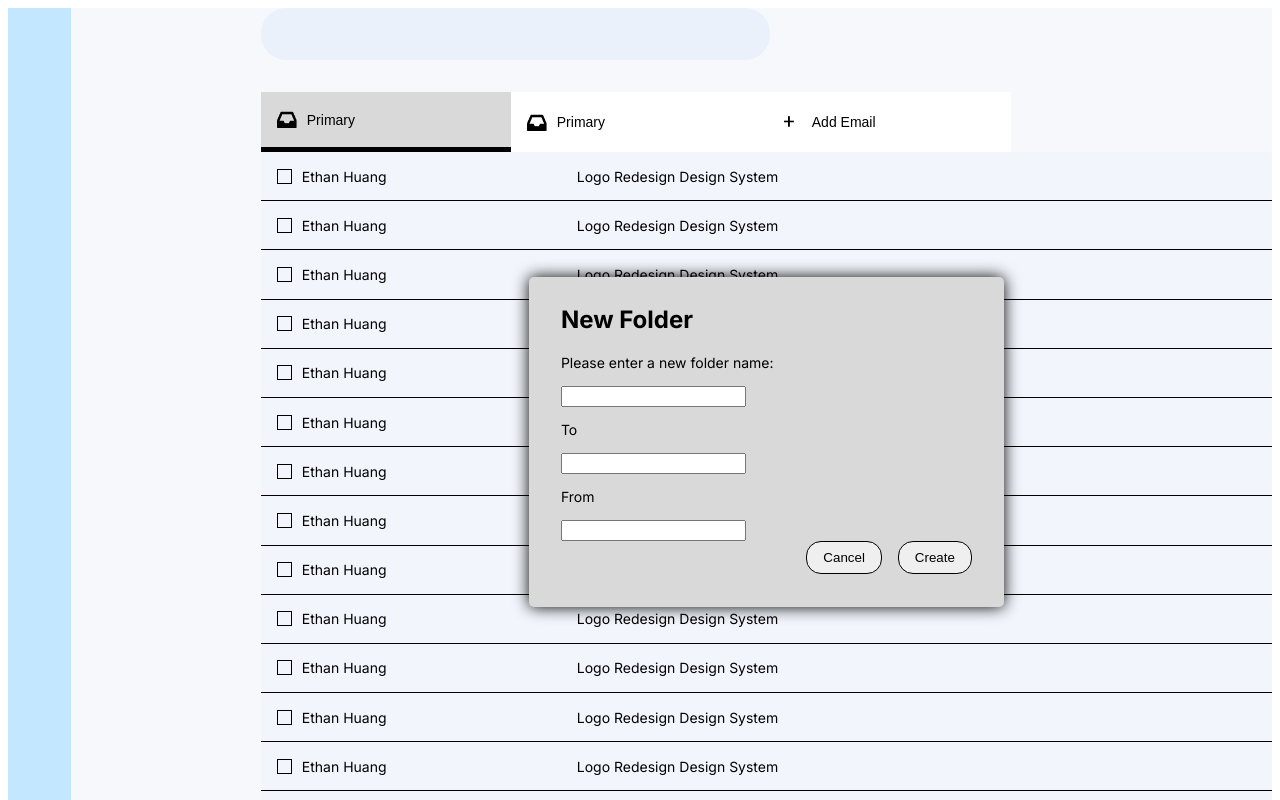
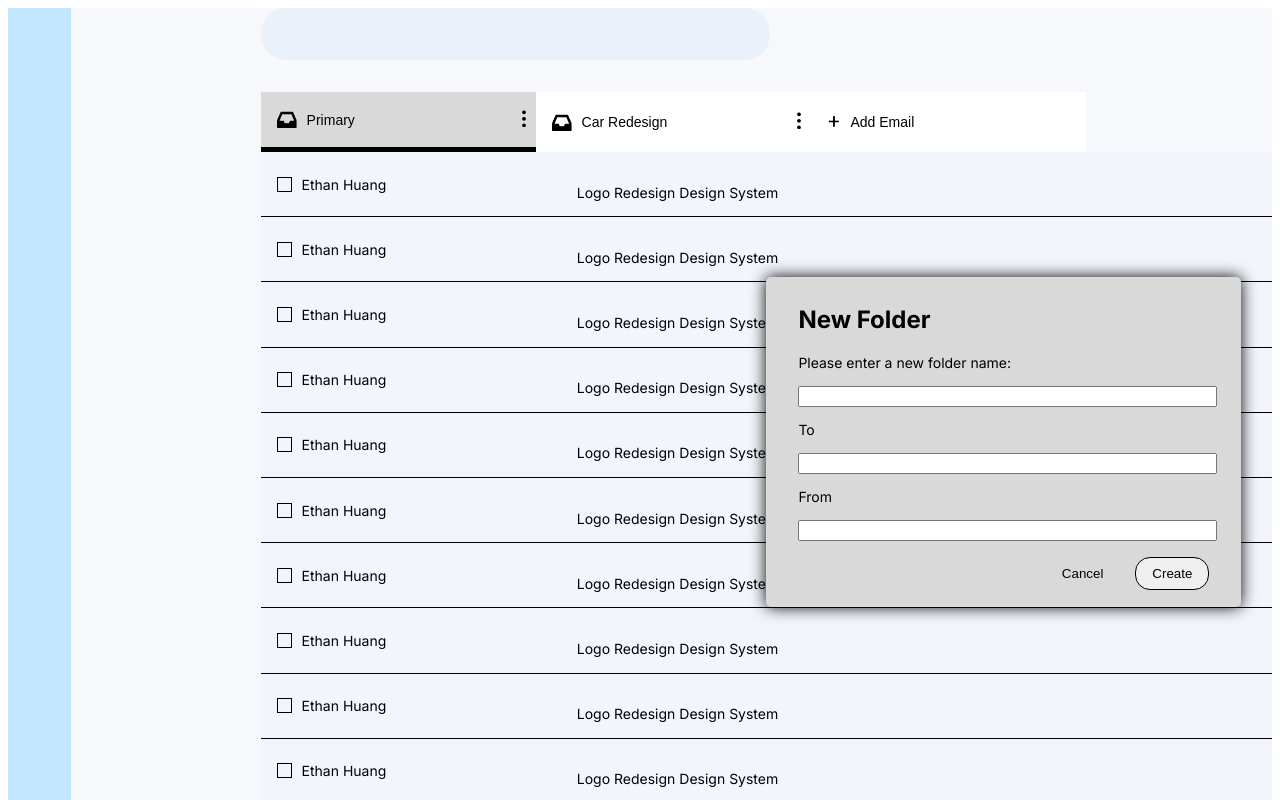
Before and after one commit to yeeeshuan/gmail-redesign, a Next.js app: page / in a window 1280 px wide. Both pictures are taken after a click on the button "Add Email". Shown: the top 800 px of the page. Built offline with nearby package versions, Linux system fonts and the light colour scheme.

Commit message:
added add color functionality

```diff
--- a/components/addFolder.js
+++ b/components/addFolder.js
@@ -9,18 +9,20 @@ class addFolder extends Component{
 
     render(){
         return(
+            <div>
             <div className={styles.addFolder}>
                 <h1> New Folder </h1>
                 <p> Please enter a new folder name:</p>
-                <input></input>
+                <input className={styles.setFolder}></input>
                 <p> To </p>
-                <input></input>
+                <input className={styles.setFolder}></input>
                 <p> From </p>
-                <input></input>
+                <input className={styles.setFolder}></input>
                 <div className={styles.right}>
-                    <button className={styles.addButton} onClick = {() => this.props.handleAddClose()}> Cancel </button>
-                    <button className={styles.addButton} onClick = {() => this.props.handleAddClose()}> Create </button>
+                    <button className={styles.cancelButton} onClick = {() => this.props.handleAddClose()}> Cancel </button>
+                    <button className={styles.createButton} onClick = {() => this.props.handleAddClose()}> Create </button>
                 </div>
+            </div>
             </div>
         )
     }
--- a/components/folder.js
+++ b/components/folder.js
@@ -1,8 +1,10 @@
-import { Component } from 'react';
+import { Component, setState, useState } from 'react';
 import styles from '../src/app/page.module.css';
 import inbox from '../public/inbox.png';
+import SelectColor from './selectColor';
 import Image from 'next/image';
 import Add from './add';
+import threeDots from '../public/Settings.png';
 
 class Folders extends Component{
 
@@ -10,10 +12,11 @@ class Folders extends Component{
         super(props);
         this.state = {
             selected : 0,
+            colorSelected: null,
             emails:[
                 {type: "P", name: "Primary"},
-                {type: "A", name: "Add Email"},
-            ]
+                {type: "A", name: "Add Email"}
+            ],
         }
     }
 
@@ -23,33 +26,60 @@ class Folders extends Component{
         })
     }
 
+    handleColorClick = (idx) => {
+        console.log("HERE");
+        this.setState({
+            colorSelected: idx,
+        })
+    }
+
     handleAddClick = () =>{
         this.props.handleAddActive();
         let store = (this.state.emails);
-        store[store.length - 1] =  {type: "P", name:"Primary"};
-        store.push({type: "A", name:"Add Email"})
-        this.state.addPressed = true
+        store[store.length - 1] =  {type: "P", name: this.props.name, color: "#FFF"};
+        store.push({type: "A", name:"Add Email"});
         this.setState({
             emails: this.state.emails,
-            addPressed: this.state.addPressed
+            addPressed: true
         })
     }
 
     render(){
         return(
+            <div>
             <div className={styles.folders}>
                 {this.state.emails.map((email, idx) => {
                     if (idx == this.state.selected){
                         return (
-                            <button key={idx} className={styles.firstFolder} onClick={() => this.handleClick(idx)}>
-                                 <Image src = {inbox} width = {20} alt = "inbox"/> <p className = {styles.name}> {email.name} </p>
-                            </button>
+                            <div key = {idx}>
+                                <button key={idx} className={styles.firstFolder} onClick={() => this.handleClick(idx)}>
+                                    <Image src = {inbox} width = {20} alt = "inbox"/> <p className = {styles.name}> {email.name} </p>
+                                    <div className={styles.add} onClick = {() => this.handleColorClick(idx)}>
+                                        <Image src={threeDots} alt="Settings"/>
+                                    </div>
+                                </button>
+                                {(idx == this.state.colorSelected)?(
+                                    <SelectColor colors={this.props.colors} index = {idx} emails = {this.state.emails}/>
+                                    ) : (
+                                        <div/>
+                                    )
+                                    }
+                            </div>
+
                         )
                     } else if (email.type == "P") {
                         return (
-                            <button key={idx} className={styles.folder} onClick={() => this.handleClick(idx)}>
-                                <Image src = {inbox} width = {20} alt = "inbox"/> <p className = {styles.name}> {email.name} </p>
-                            </button>
+                            <div key={idx}>
+                                <button style={{
+                                    backgroundColor: email.color,
+                                    }}
+                                    key={idx} className={styles.folder} onClick={() => this.handleClick(idx)}>
+                                    <Image src = {inbox} width = {20} alt = "inbox"/> <p className = {styles.name}> {email.name} </p>
+                                    <div className={styles.add} onClick = {() => this.handleColorClick(idx)}>
+                                        <Image src={threeDots} alt="Settings"/>
+                                    </div>
+                                </button>
+                            </div>
                         )
                     } else if (email.type == "A") {
                         return (
@@ -61,6 +91,7 @@ class Folders extends Component{
                 }
                 )}
           </div>
+          </div>
         )
         }
 }
--- /dev/null
+++ b/components/selectColor.js
@@ -0,0 +1,47 @@
+import styles from '../src/app/page.module.css';
+import { Component } from 'react';
+
+class SelectColor extends Component{
+
+    constructor(props){
+        super(props);
+    }
+
+    handleColor = (j,i, emails) => {
+        let temp = emails;
+        temp[j] = {type: temp[j].type, name: temp[j].name, color: this.props.colors[i]}
+        this.setState = {
+            emails: temp,
+        }
+
+    }
+    render(){
+        return (
+            <div className = {styles.chooseColor}>
+                <p>Folder Color</p>
+                <div className={styles.rowColor}>
+                {this.props.colors.map((color, idx) => {
+                        return (
+                            <button
+                                key = {idx}
+                                style={{
+                                backgroundColor: color,
+                                }}
+                                className={styles.colorButton}
+                                onClick = {() => this.handleColor(this.props.index, idx, this.props.emails)}
+                                >
+                                <p className={styles.sampleLetter}>a</p>
+                            </button>
+                        )
+                }
+                )}
+                </div>
+                <div className={styles.right}>
+                    <button className={styles.cancelButton}> Remove Color</button>
+                </div>
+            </div>
+        )
+    }
+}
+
+export default SelectColor;
--- a/src/app/page.js
+++ b/src/app/page.js
@@ -9,6 +9,11 @@ import AddFolder from '../../components/addFolder'
 
 function Home() {
   const [addPressed, setPressed] = useState(false);
+  const colors = ["#B6CFF5", "#E8DEF8", "#FFD8E4", "#FFE088", "#CEEF85"];
+
+  const handleName = () =>{
+    return "Car Redesign";
+  }
 
   const onPress = () => {
     setPressed(true);
@@ -17,7 +22,6 @@ function Home() {
 
   const onClose = () => {
     setPressed(false);
-    console.log(addPressed);
   }
 
     return (
@@ -29,9 +33,9 @@ function Home() {
           <section className={styles.emails}>
               <input className={styles.search} type="text" id="fname" name="fname"/>
               <div className={styles.folders}>
-                <Folders handleAddActive={onPress}/>
+                <Folders handleAddActive={onPress} name = {handleName()} colors = {colors}/>
               </div>
-              {addPressed? <div className = {styles.center}> <AddFolder handleAddClose={onClose}/> </div> : <div/>}
+              {addPressed? <div className = {styles.center}> <AddFolder colors = {colors} handleAddClose={onClose}/> </div> : <div/>}
                 <Emails/>
           </section>
       </main>
--- a/src/app/page.module.css
+++ b/src/app/page.module.css
@@ -18,10 +18,6 @@
   width: 300px;
   display: flex;
   align-items: center;
-}
-
-p.icons{
-  font-family: "FontAwesome";
 }
 
 input.search{
@@ -89,7 +85,7 @@ p.name{
   display: flex;
   align-items: center;
   background-color: #D9D9D9;
-  width: 250px;
+  width: 275px;
   height: 60px;
   text-align: left;
   padding-left: 1rem;
@@ -102,7 +98,7 @@ p.name{
   align-items: center;
   background-color: white;
   border: none;
-  width: 250px;
+  width: 275px;
   height: 60px;
   text-align: left;
   padding-left: 1rem;
@@ -111,8 +107,8 @@ p.name{
 .addFolder{
   width: 475px;
   height: 330px;
-  position: fixed;
-  z-index: 2;
+  position: absolute;
+  z-index: 100;
   background-color: #D9D9D9;
   border-radius: 5px;
   margin-top: 125px;
@@ -121,14 +117,25 @@ p.name{
   padding: 0.5rem 2rem 0.5rem 2rem;
 }
 
-.addButton{
+.setFolder{
+  width: 100%;
+}
+
+.cancelButton{
+  border: none;
+  margin-left: 1rem;
+  padding: 0.5rem 1rem 0.5rem 1rem;
+  border-radius: 15px;
+}
+
+.createButton{
   border: 1px solid;
   margin-left: 1rem;
   padding: 0.5rem 1rem 0.5rem 1rem;
   border-radius: 15px;
 }
 
-.addButton:hover{
+.cancelButton, .createButton:hover{
   background-color: #D9D9D9;
 
 }
@@ -141,9 +148,39 @@ p.name{
 .right{
   display:flex;
   justify-content: end;
+  margin-top: 1rem;
 }
 
 
 p.name{
+  width: 200px;
   padding-left:10px;
 }
+
+.chooseColor{
+  background-color: white;
+  width: 200px;
+  padding: 1rem;
+  border-radius: 5px;
+  position: fixed;
+  z-index: 1;
+}
+
+.rowColor{
+  display: flex;
+  flex-wrap: wrap;
+}
+
+.sampleLetter{
+  margin:0;
+  padding:0;
+}
+
+.colorButton{
+  width: 30px;
+  height: 30px;
+  border-radius: 20px;
+  border: none;
+  margin: 5px;
+  align-content: center;
+}
```
Also changed, not shown: public/Settings.png (added).
